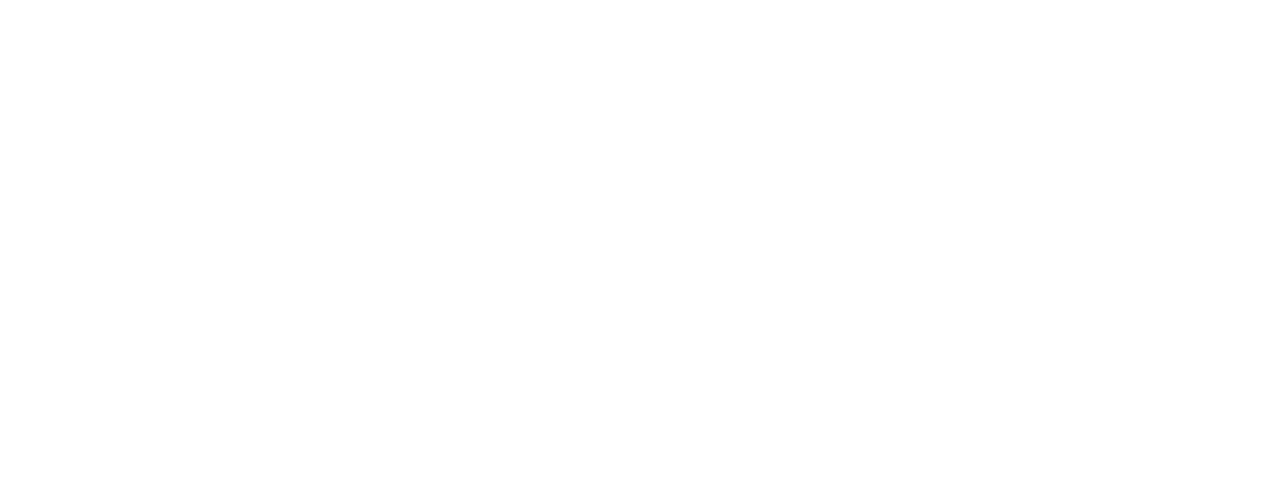
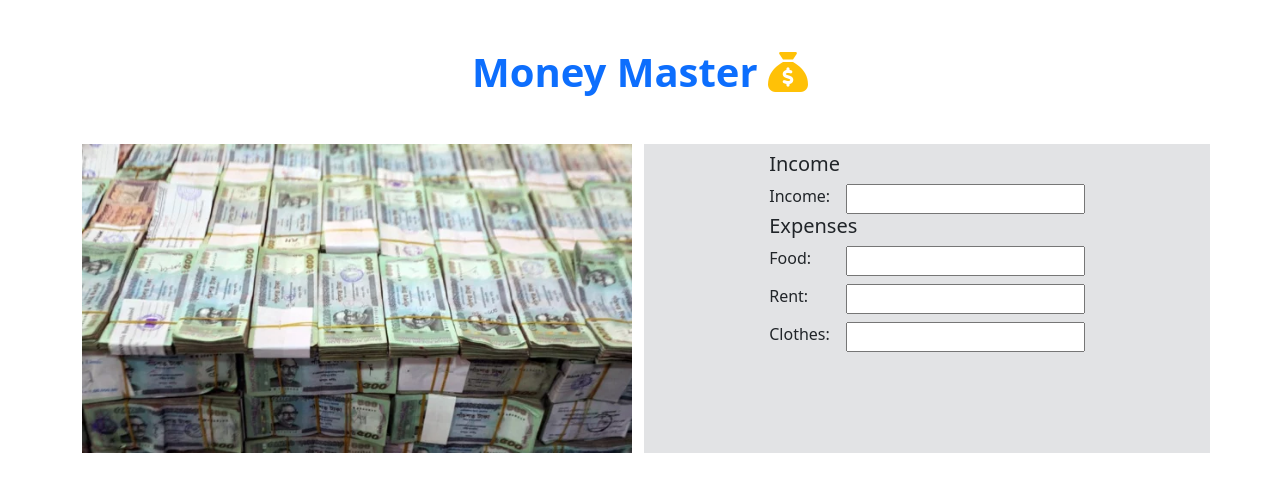
Before and after one commit to mirzaazam/money-master, a plain HTML site: page index.html in a window 1280 px wide. Drawn offline with Linux system fonts and the light colour scheme.

Commit message:
design input fields

```diff
--- a/index.html
+++ b/index.html
@@ -1,15 +1,56 @@
 <!DOCTYPE html>
 <html lang="en">
+
 <head>
     <meta charset="UTF-8">
     <meta name="viewport" content="width=device-width, initial-scale=1.0">
     <title>Money Master</title>
     <link rel="stylesheet" href="./bootstrap/css/bootstrap.min.css">
+    <script src="https://kit.fontawesome.com/18388af2ea.js" crossorigin="anonymous"></script>
 </head>
+
 <body>
+    <header>
+        <h1 class="fs-1 text-center mt-5 mb-5 text-primary fw-bold">Money Master <span><i
+                    class="fa-solid fa-sack-dollar text-warning"></i></span> </h1>
+    </header>
+    <main>
+        <section>
+            <div class="container">
+                <div class="row">
+                    <div class="col">
+                        <img class="w-100" src="./image/bangladesh-taka-cash-money-1.webp" alt="">
+                    </div>
+                    <div class="col bg-secondary-subtle d-flex p-2 justify-content-center">
+                        <form action="">
+                            <h5>Income</h5>
+                            <div class="d-flex justify-content-between">
+                                <label for="">Income:</label>
+                                <input type="text">
+                            </div>
+                            <h5>Expenses</h5>
+                            <div class="d-flex justify-content-between">
+                                <label for="">Food:</label>
+                                <input type="text">
+                            </div>
+                            <div class="d-flex gap-3 justify-content-between my-2">
+                                <label for="">Rent:</label>
+                                <input type="text">
+                            </div>
+                            <div class="d-flex gap-3 justify-content-between">
+                                <label for="">Clothes:</label>
+                                <input type="text">
+                            </div>
+                        </form>
+                    </div>
 
+                </div>
+            </div>
+        </section>
+    </main>
 
 
     <script src="./bootstrap/js/bootstrap.min.js"></script>
 </body>
+
 </html>
```
